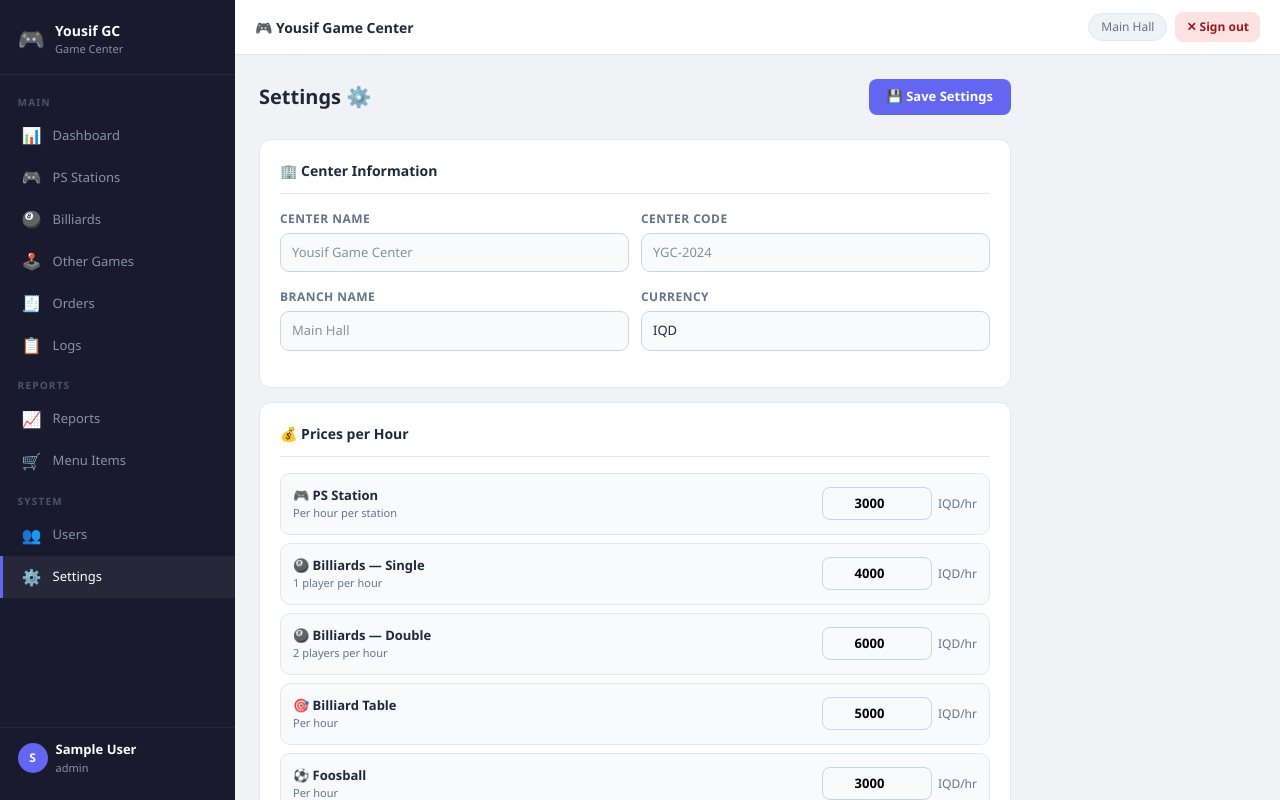
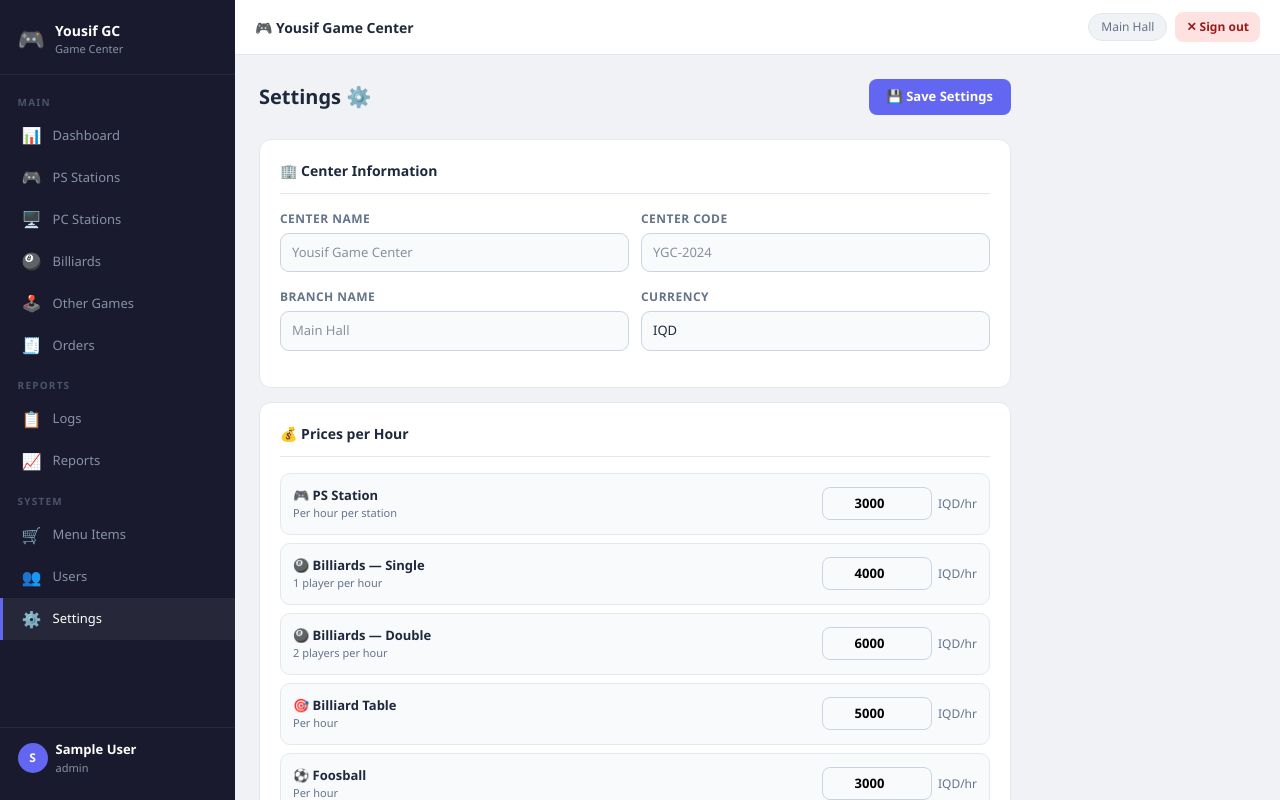
Before and after one commit to zehrakhawam2002-lab/yousif-game-center, a Next.js app: page /settings in a window 1280 px wide. Shown: the top 800 px of the page. Built offline with nearby package versions, Linux system fonts and the light colour scheme; no server answers; the database is empty; sample sign-in values are in the browser's storage.

Commit message:
Final fixes with npmrc

```diff
--- a/app/billiards/page.jsx
+++ b/app/billiards/page.jsx
@@ -6,6 +6,7 @@ import { supabase } from '@/lib/supabase'
 const NAV = [
   { icon: '📊', label: 'Dashboard', path: '/dashboard' },
   { icon: '🎮', label: 'PS Stations', path: '/stations' },
+  { icon: '🖥️', label: 'PC Stations', path: '/pc' },
   { icon: '🎱', label: 'Billiards', path: '/billiards', active: true },
   { icon: '🕹️', label: 'Other Games', path: '/other' },
   { icon: '🧾', label: 'Orders', path: '/orders' },
--- a/app/orders/page.jsx
+++ b/app/orders/page.jsx
@@ -89,7 +89,7 @@ export default function OrdersPage() {
           <span style={{ fontSize: '22px' }}>🎮</span>
           <div><div style={{ fontSize: '14px', fontWeight: '700', color: '#fff' }}>Yousif GC</div><div style={{ fontSize: '11px', color: '#8892a4' }}>Game Center</div></div>
         </div>
-        {[['MAIN',0,5],['REPORTS',5,7],['SYSTEM',7,10]].map(([sec,from,to]) => (
+        {[['MAIN',0,6],['REPORTS',6,8],['SYSTEM',8,11]].map(([sec,from,to]) => (
           <div key={sec}>
             <div style={{ fontSize: '10px', fontWeight: '700', letterSpacing: '.12em', color: '#4a5568', padding: '.75rem 1.1rem .3rem', textTransform: 'uppercase' }}>{sec}</div>
             {NAV.slice(from,to).map(item => (
--- a/app/settings/page.jsx
+++ b/app/settings/page.jsx
@@ -6,6 +6,7 @@ import { supabase } from '@/lib/supabase'
 const NAV = [
   { icon: '📊', label: 'Dashboard', path: '/dashboard' },
   { icon: '🎮', label: 'PS Stations', path: '/stations' },
+  { icon: '🖥️', label: 'PC Stations', path: '/pc' },
   { icon: '🎱', label: 'Billiards', path: '/billiards' },
   { icon: '🕹️', label: 'Other Games', path: '/other' },
   { icon: '🧾', label: 'Orders', path: '/orders' },
--- a/package.json
+++ b/package.json
@@ -10,7 +10,7 @@
   },
   "dependencies": {
     "@supabase/supabase-js": "^2.39.0",
-    "next": "^16.2.7",
+    "next": "15.0.0",
     "react": "^19.0.0",
     "react-dom": "^19.0.0"
   },
```
Also changed, not shown: tsconfig.json (+6 -27 lines).
